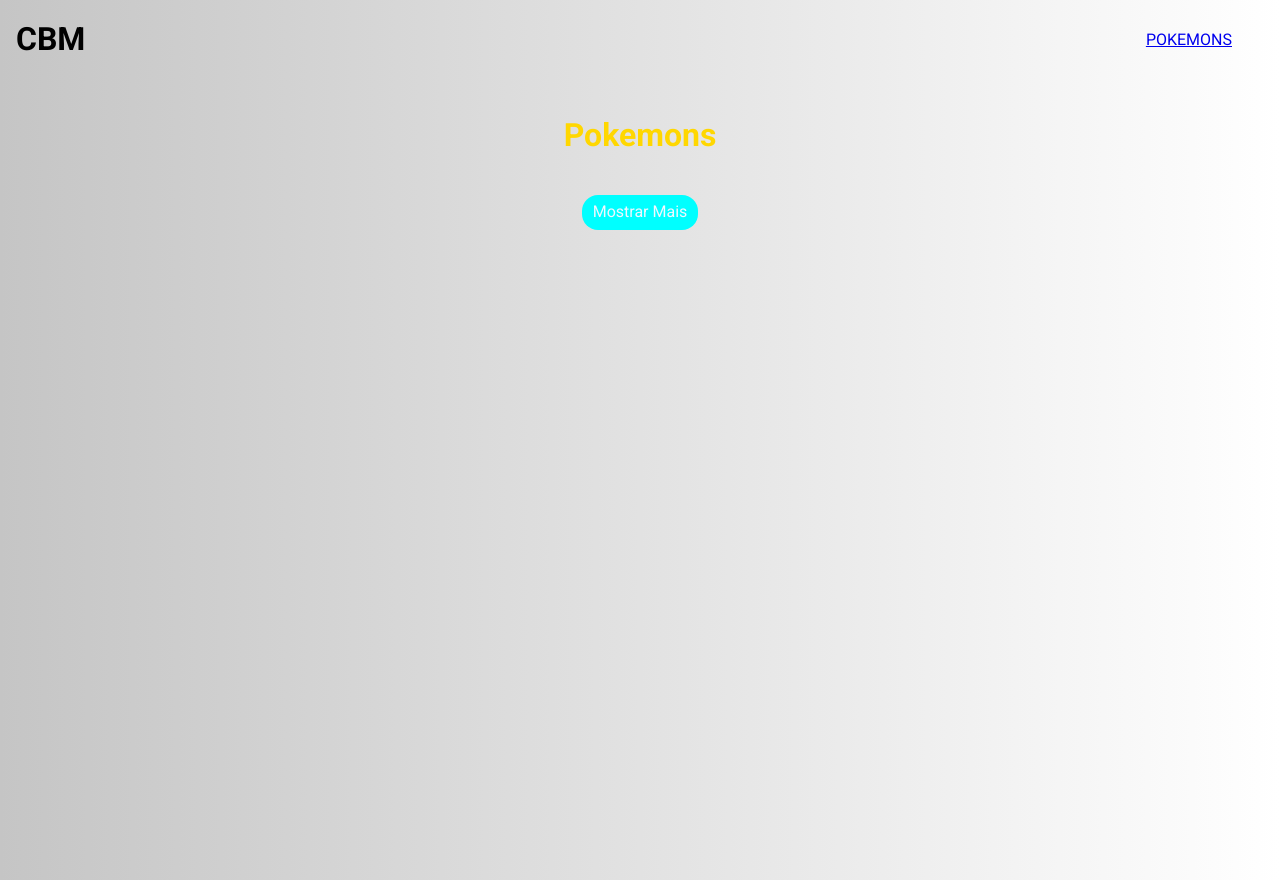
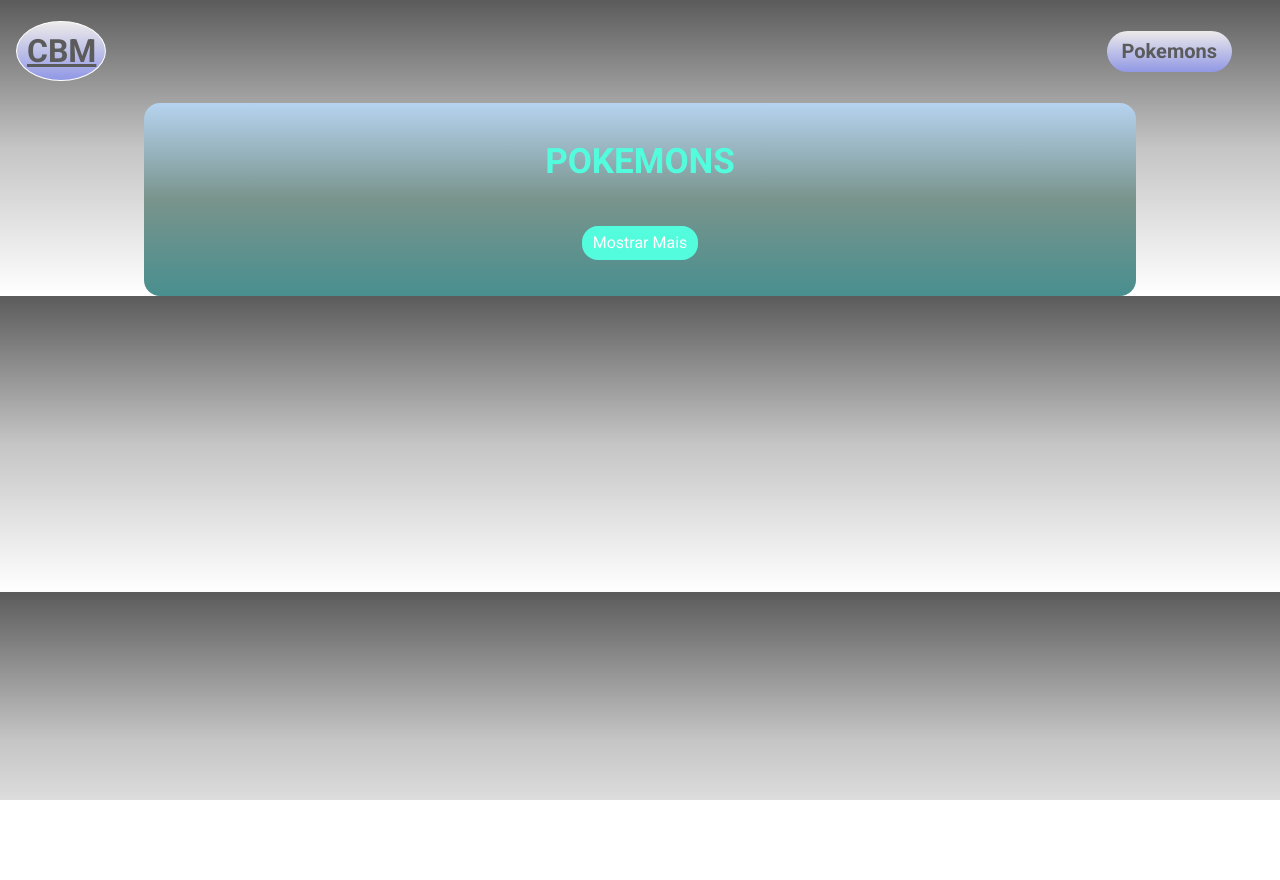
Before and after one commit to chrisbmineiro/pokedex, a plain HTML site: page index.html in a window 1280 px wide. After the commit the page ends 800 px from the top, so only its background shows below. Drawn offline with nearby package versions, Linux system fonts and the light colour scheme; no server answers.

Commit message:
atualizando

```diff
--- a/assets/css/estilos.css
+++ b/assets/css/estilos.css
@@ -4,33 +4,59 @@
 }
 
 body {
-    background: linear-gradient(to right, rgb(197, 197, 197), white);
+    background: linear-gradient(to bottom, rgb(91, 91, 91) , rgb(197, 197, 197), white);
 }
 
-header {
+.cab {
     display: flex;
     align-items: center;
     justify-content: space-between;
     padding: 0 1rem;
 }
 
-header ul{
-    list-style: none;
+.cab nav{
+    background: linear-gradient(#eceaea, #9198e5);
+    border-radius: 2rem;
     margin-right: 2rem;
-    padding: 0%;
-    font-family: Arial, Helvetica, sans-serif;
-    text-transform: uppercase;
+    font-weight: bold;
+    font-size: 20px ;
+    text-transform: capitalize;
+    padding: 9px 15px;
+}
+
+.cab nav a{
+    color: rgb(91, 91, 91) ;
+    text-decoration-line: none;
+}
+
+.cab .logo{
+    display: flex;
+    align-items: center;
+    padding: 20px 10px;
+    background: linear-gradient(#eceaea, #9198e5);
+    width: 90px;
+    height: 60px;
+    border-radius: 50%;
+    border: 1px solid white;
+    text-align: center;
+}
+.cab .logo a{
+    font-weight: bold;
+    margin-right: 5px;
+    color: rgb(91, 91, 91);
 }
 
 .conteudo {
+    background: linear-gradient(rgb(182, 211, 240), rgb(121, 148, 140), rgb(73, 143, 143));
     padding: 1rem;
-    height: 100vh;
     width: 100vw;
 }
 
 .conteudo h1 {
     text-align: center;
-    color: gold;
+    color: #54fcde;
+    text-transform: uppercase;
+    font-size: 35px;
 }
 
 .bug{
@@ -135,8 +161,8 @@ img {
 }
 
 .paginacao button{
-    color:aliceblue;
-    background-color: aqua;
+    color:white;
+    background-color: #54fcde;
     border: none;
     border-radius: 1rem;
     padding: .5rem .7rem;
--- a/index.html
+++ b/index.html
@@ -21,10 +21,11 @@
 
 <body>
     <header class="cab">
-        <h1>CBM</h1>
-        <ul>
-            <li><a href="#conteudo">Pokemons</a></li>
-        </ul>
+        <h1 class="logo">
+            <a href="#">CBM</a></h1>
+        <nav>
+            <a href="#pokemonLista">Pokemons</a>
+        </nav>
     </header>
     <section class="conteudo">
         <h1>Pokemons</h1>
```
